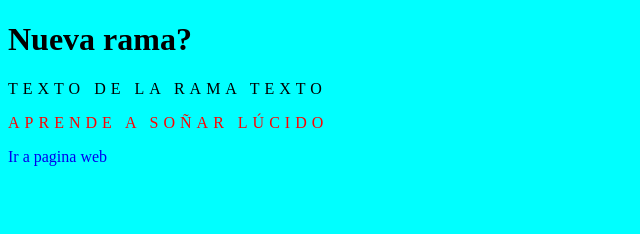
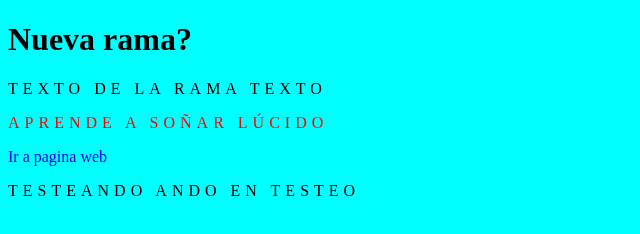
Before and after one commit to DamianOribe21/aprendiendoGit, a plain HTML site: page index.html in a window 1280 px wide. Shown: the whole page, without its empty margins (0-640 px from the left). Drawn offline with Linux system fonts and the light colour scheme.

Commit message:
testeando ando

```diff
--- a/index.html
+++ b/index.html
@@ -16,6 +16,8 @@
     <p id="sueñalucido">Aprende a soñar lúcido</p>
     <a href="http://sueñalucido.com">Ir a pagina web</a>
 
+    <p>Testeando ando en testeo</p>
+
 
 
 </body>
```
